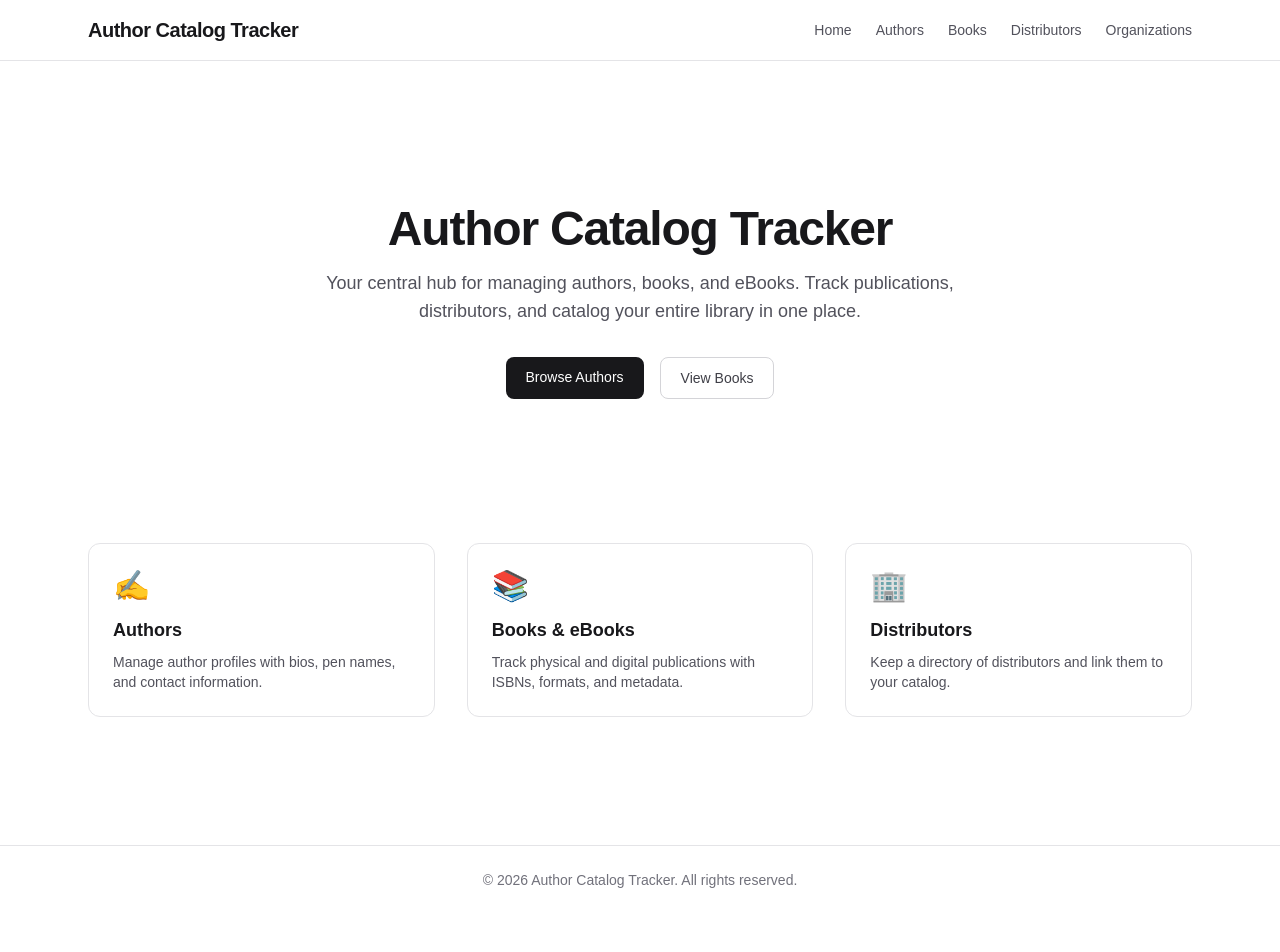
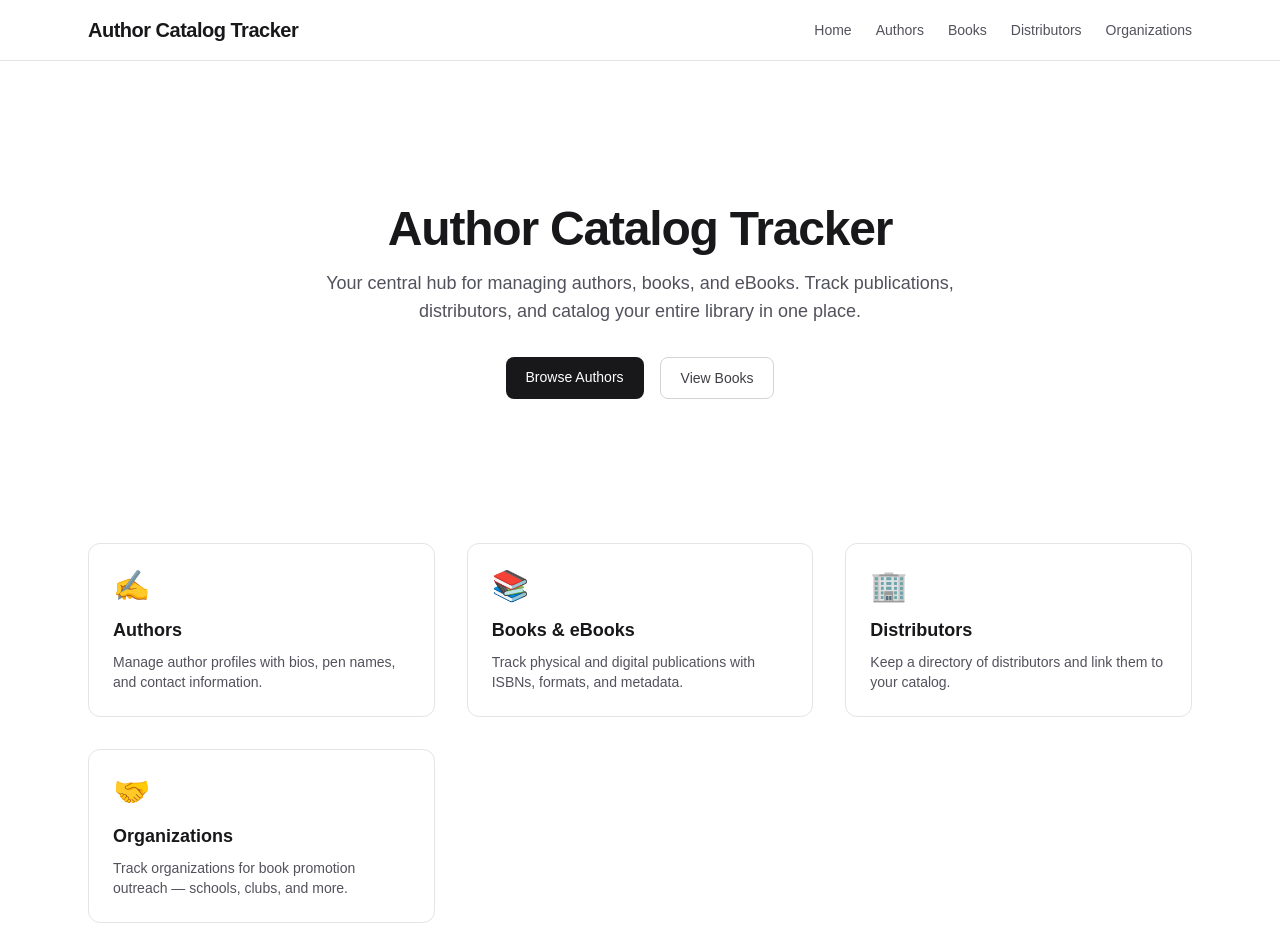
Before and after one commit to dnorris-works/Author-Catalog-Tracker, a Next.js app in the folder web/: page / in a window 1280 px wide. Shown: the top 952 px of the page. Before the commit the page ends 914 px from the top, so only its background shows below. Built offline with nearby package versions, Linux system fonts and the light colour scheme.

Commit message:
fix: add Organizations card to homepage

```diff
--- a/web/src/app/page.tsx
+++ b/web/src/app/page.tsx
@@ -46,6 +46,12 @@ export default function Home() {
           description="Keep a directory of distributors and link them to your catalog."
           icon="🏢"
         />
+        <FeatureCard
+          title="Organizations"
+          description="Track organizations for book promotion outreach — schools, clubs, and more."
+          icon="🤝"
+          href="/organizations"
+        />
       </section>
     </div>
   );
```
